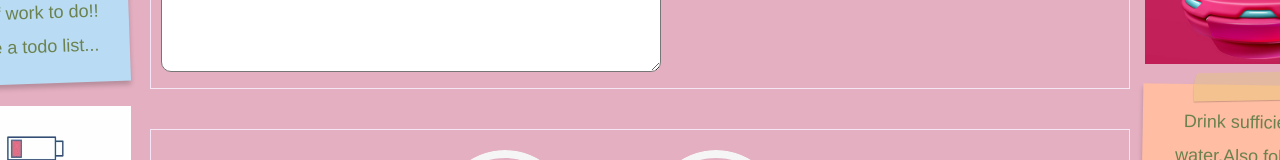
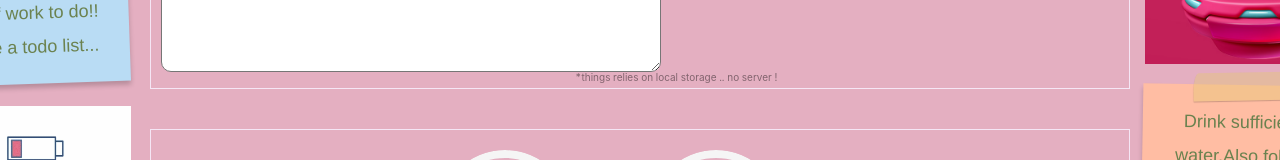
Before and after one commit to karthick3018/wfh-mate, a React (Create React App) app: page / in a window 1280 px wide. Shown: the part 339-499 px from the top of the page. Built offline with nearby package versions, Linux system fonts and the light colour scheme.

Commit message:
warning text added

```diff
--- a/src/App.css
+++ b/src/App.css
@@ -22,6 +22,14 @@
   border: 1px solid #f5e6f5;
 }
 
+.clear-note-storage{
+  position: absolute;
+  opacity: 0.5;
+  font-size: 10px;
+  bottom: 365px;
+  left: 575px;
+}
+
 .clear-note{
   position: absolute;
   bottom: -8px;
--- a/src/App.js
+++ b/src/App.js
@@ -18,6 +18,7 @@ const App=()=> {
      <div className="main-wrapper">
        <div className="components-wrapper">
         <WorkTimer />
+        <p className="clear-note-storage">*things relies on local storage .. no server !</p>
         <Note/>
         <div className="break-wrap">
           <BreakTimer />
--- a/src/components/breakTimer/index.js
+++ b/src/components/breakTimer/index.js
@@ -94,10 +94,13 @@ const BreakTimer = () => {
 
   const handleEnd = (fromIntervalFn=true) => {
     setBreakStartClicked(false);
-    timer({
-      breakTaken : fromIntervalFn ? state: breakTime,
-      totalBreak : breakTime?.minutes
-    })
+    if(isBreakStartClicked){
+      timer({
+        breakTaken : fromIntervalFn ? state: breakTime,
+        totalBreak : breakTime?.minutes
+      })
+    }
+
     setState({
       seconds:0,
       minutes:breakTime?.minutes
```
